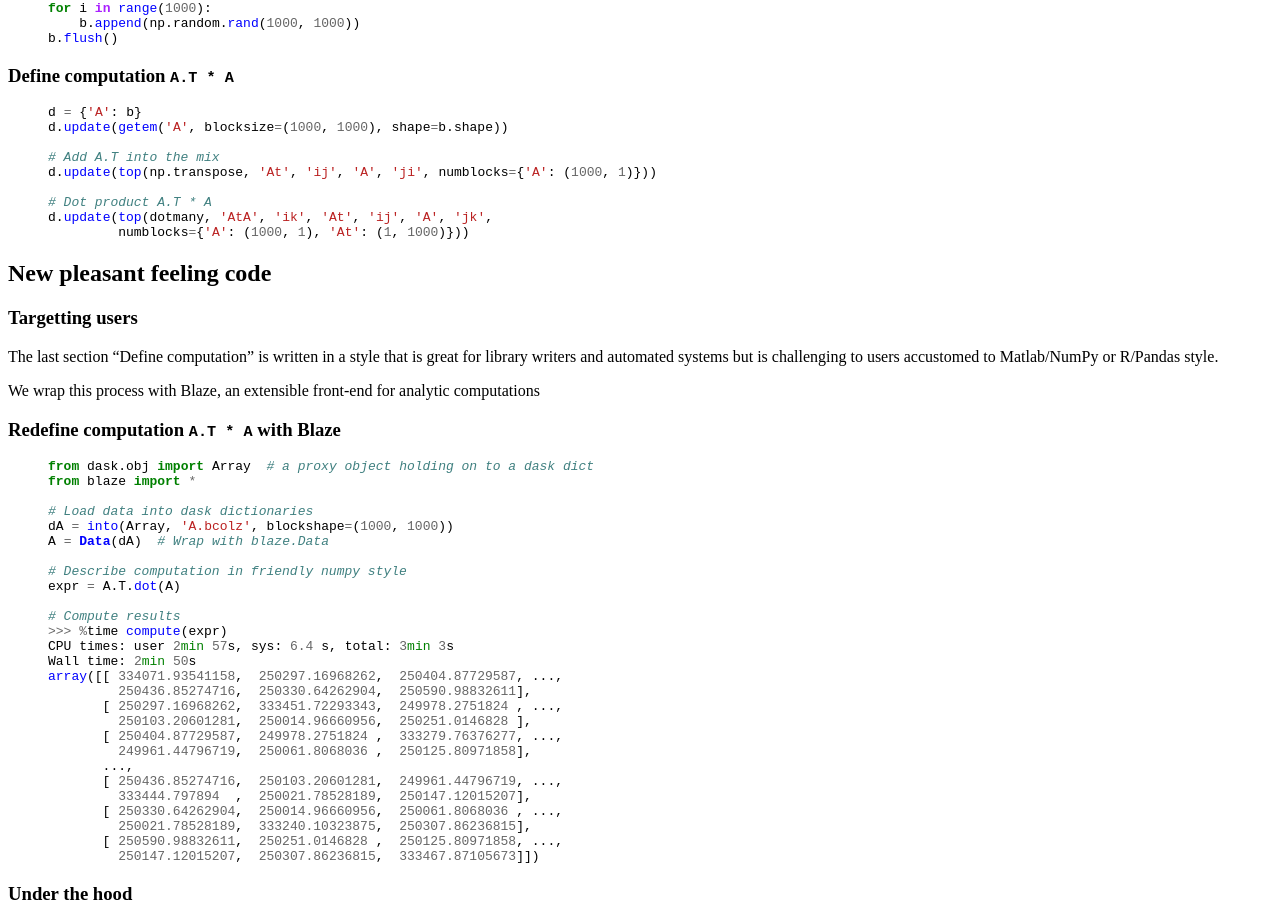
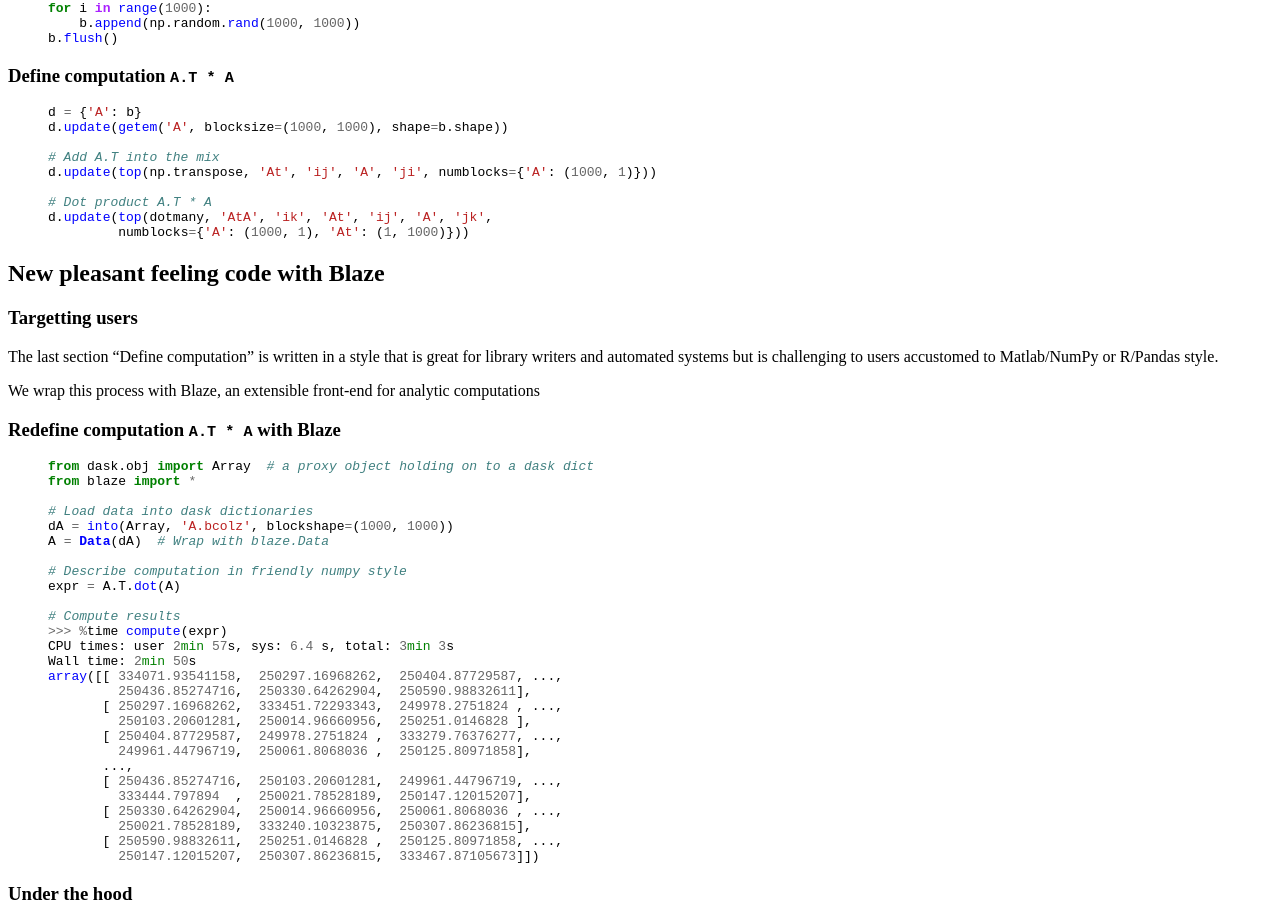
Before and after one commit to besyskymnbk/blog, a Jekyll site: the page built from _posts/work/2014-12-30-Towards-OOC-Frontend.md, in a window 1280 px wide and 900 px high, scrolled down 604 px. Built offline with Jekyll 4.4.1, drawn with Linux system fonts in a browser that asks for light colours; comment, search, counter and statistics services are not loaded.

Commit message:
ooc frontend is live

```diff
--- a/_posts/work/2014-12-30-Towards-OOC-Frontend.md
+++ b/_posts/work/2014-12-30-Towards-OOC-Frontend.md
@@ -58,7 +57,7 @@ d.update(top(dotmany, 'AtA', 'ik', 'At', 'ij', 'A', 'jk',
          numblocks={'A': (1000, 1), 'At': (1, 1000)}))
 {% endhighlight %}
 
-## New pleasant feeling code
+## New pleasant feeling code with Blaze
 
 ### Targetting users
 
```
Also changed, not shown: other parts of _posts/work/2014-12-30-Towards-OOC-Frontend.md (+0 -1 lines).
